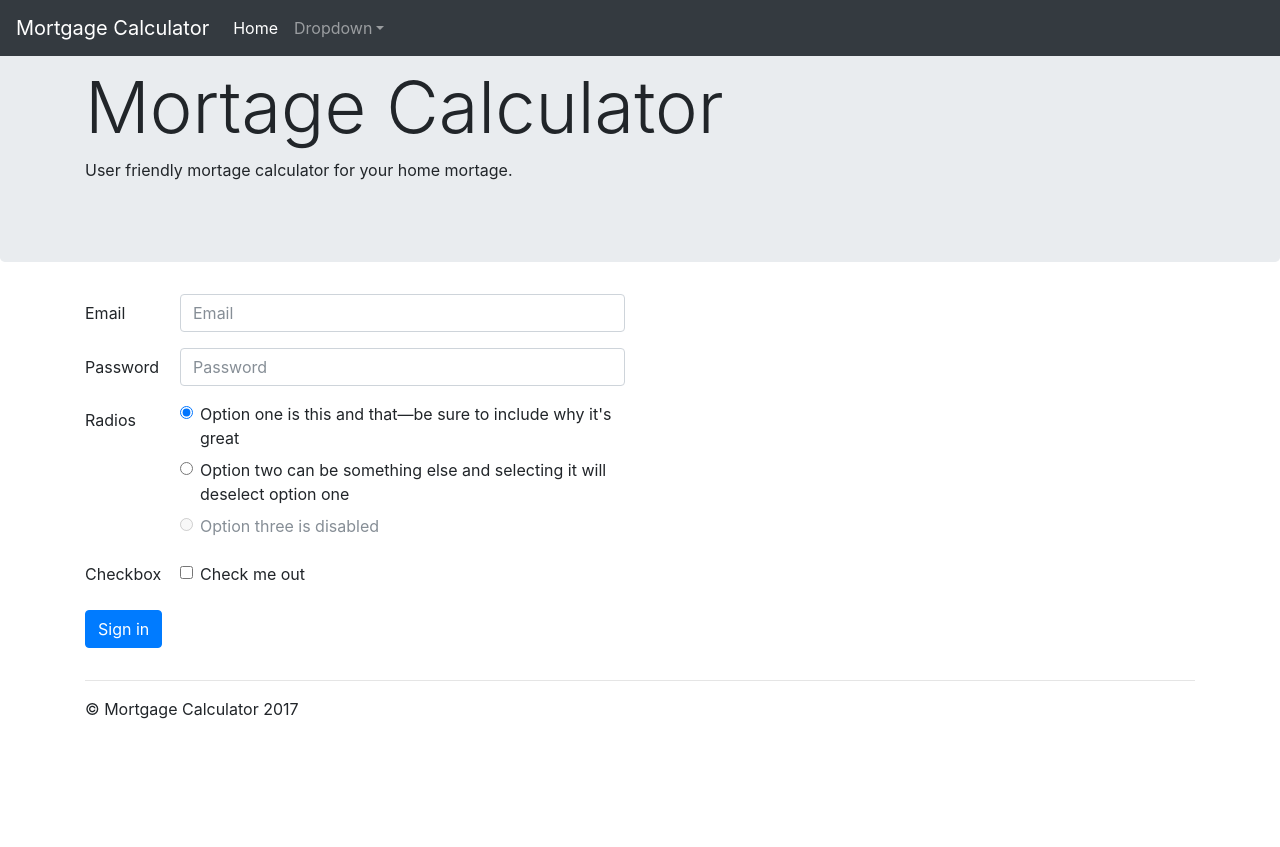
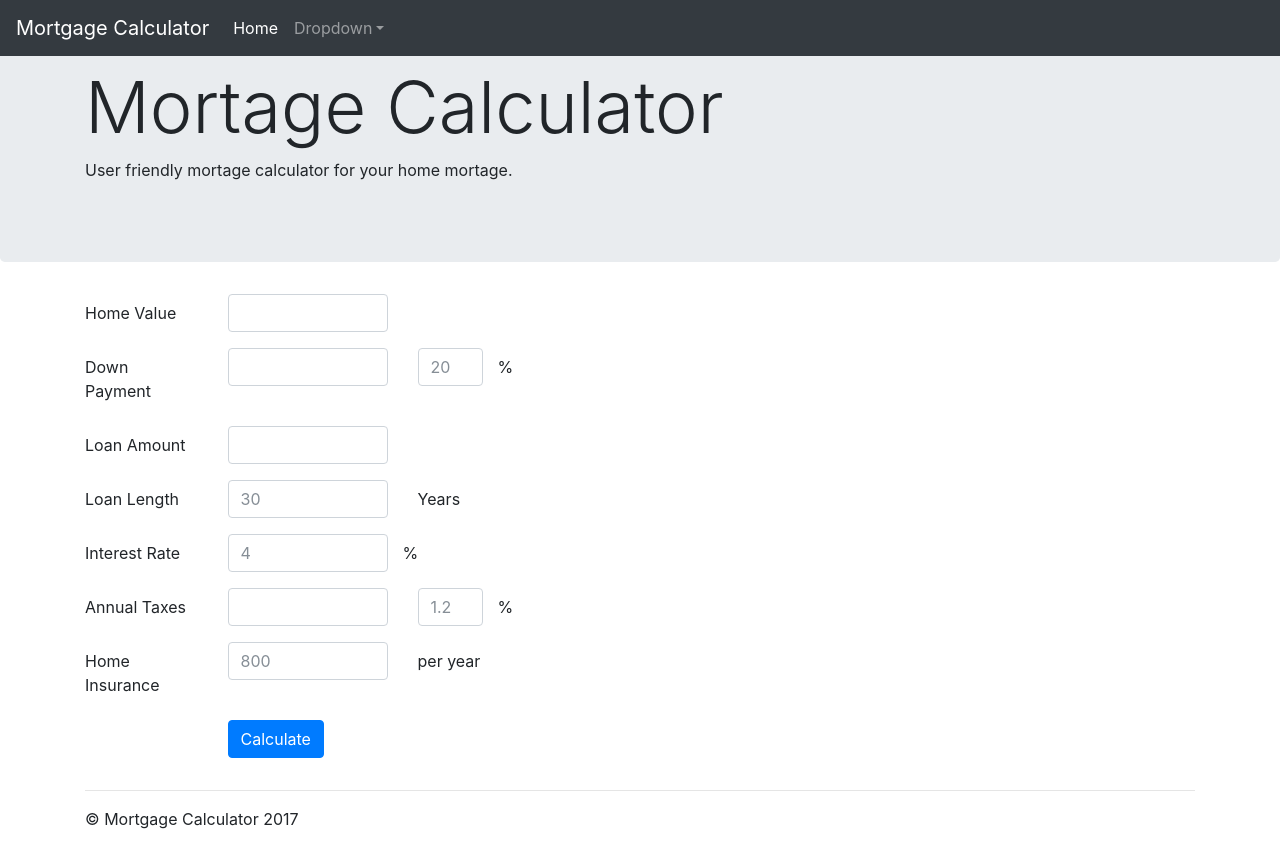
Before and after one commit to rattanakchea/mortgage-calc, an Angular app: page / in a window 1280 px wide. Before the commit the page ends 800 px from the top, so only its background shows below. Built offline with nearby package versions, Linux system fonts and the light colour scheme.

Commit message:
generated calc service

```diff
--- a/src/app/mortgage-form/mortgage-form.component.html
+++ b/src/app/mortgage-form/mortgage-form.component.html
@@ -1,54 +1,62 @@
 <form>
   <div class="form-group row">
-    <label for="inputEmail3" class="col-sm-2 col-form-label">Email</label>
-    <div class="col-sm-10">
-      <input type="email" class="form-control" id="inputEmail3" placeholder="Email">
+    <label for="homeValue" class="col-sm-3 col-form-label">Home Value</label>
+    <div class="col-sm-4">
+      <input type="text" class="form-control">
     </div>
   </div>
   <div class="form-group row">
-    <label for="inputPassword3" class="col-sm-2 col-form-label">Password</label>
-    <div class="col-sm-10">
-      <input type="password" class="form-control" id="inputPassword3" placeholder="Password">
+    <label for="downPayment" class="col-sm-3 col-form-label">Down Payment</label>
+    <div class="col-sm-4">
+      <input type="text" class="form-control" for="downPaymentAmount">
     </div>
+    <div class="col-sm-2">
+      <input type="number" class="form-control" for="downPaymentRate" placeholder="20">
+    </div>
+    <label for="homeValue" class="col-form-label">%</label>
   </div>
-  <fieldset class="form-group">
-    <div class="row">
-      <legend class="col-form-legend col-sm-2">Radios</legend>
-      <div class="col-sm-10">
-        <div class="form-check">
-          <label class="form-check-label">
-            <input class="form-check-input" type="radio" name="gridRadios" id="gridRadios1" value="option1" checked>
-            Option one is this and that&mdash;be sure to include why it's great
-          </label>
-        </div>
-        <div class="form-check">
-          <label class="form-check-label">
-            <input class="form-check-input" type="radio" name="gridRadios" id="gridRadios2" value="option2">
-            Option two can be something else and selecting it will deselect option one
-          </label>
-        </div>
-        <div class="form-check disabled">
-          <label class="form-check-label">
-            <input class="form-check-input" type="radio" name="gridRadios" id="gridRadios3" value="option3" disabled>
-            Option three is disabled
-          </label>
-        </div>
-      </div>
-    </div>
-  </fieldset>
   <div class="form-group row">
-    <div class="col-sm-2">Checkbox</div>
-    <div class="col-sm-10">
-      <div class="form-check">
-        <label class="form-check-label">
-          <input class="form-check-input" type="checkbox"> Check me out
-        </label>
-      </div>
+    <label for="loanAmount" class="col-sm-3 col-form-label">Loan Amount</label>
+    <div class="col-sm-4">
+      <input type="text" class="form-control">
     </div>
   </div>
   <div class="form-group row">
-    <div class="col-sm-10">
-      <button type="submit" class="btn btn-primary">Sign in</button>
+    <label for="loanLength" class="col-sm-3 col-form-label">Loan Length</label>
+    <div class="col-sm-4">
+      <input type="number" class="form-control" placeholder="30">
+    </div>
+    <label class="col-sm-3 col-form-label">Years</label>
+  </div>
+
+  <div class="form-group row">
+    <label for="downPayment" class="col-sm-3 col-form-label">Interest Rate</label>
+    <div class="col-sm-4">
+      <input type="number" class="form-control" for="downPaymentRate" placeholder="4">
+    </div>
+    <label for="homeValue" class="col-form-label">%</label>
+  </div>
+
+  <div class="form-group row">
+    <label for="downPayment" class="col-sm-3 col-form-label">Annual Taxes</label>
+    <div class="col-sm-4">
+      <input type="text" class="form-control" for="downPaymentAmount">
+    </div>
+    <div class="col-sm-2">
+      <input type="number" class="form-control" for="downPaymentRate" placeholder="1.2">
+    </div>
+    <label for="homeValue" class="col-form-label">%</label>
+  </div>
+  <div class="form-group row">
+    <label class="col-sm-3 col-form-label">Home Insurance</label>
+    <div class="col-sm-4">
+      <input type="number" class="form-control" placeholder="800">
+    </div>
+    <label class="col-sm-3 col-form-label">per year</label>
+  </div>
+  <div class="form-group row">
+    <div class="col-sm-2 offset-sm-3">
+      <button type="submit" class="btn btn-primary">Calculate</button>
     </div>
   </div>
 </form>
```
Also changed, not shown: src/app/services/calc.service.ts (added, +8 -0 lines), 1 other file (tests, documents, lock files or other folders).
